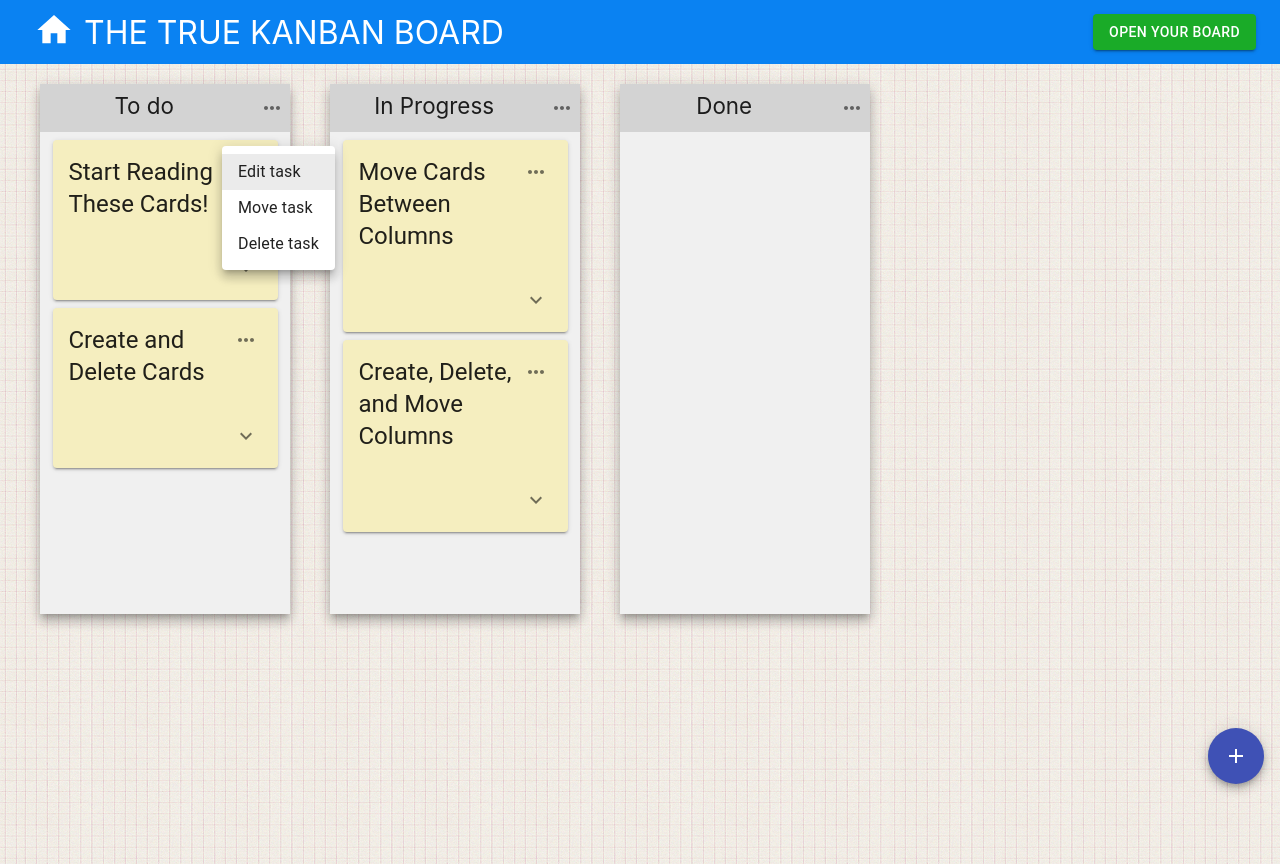
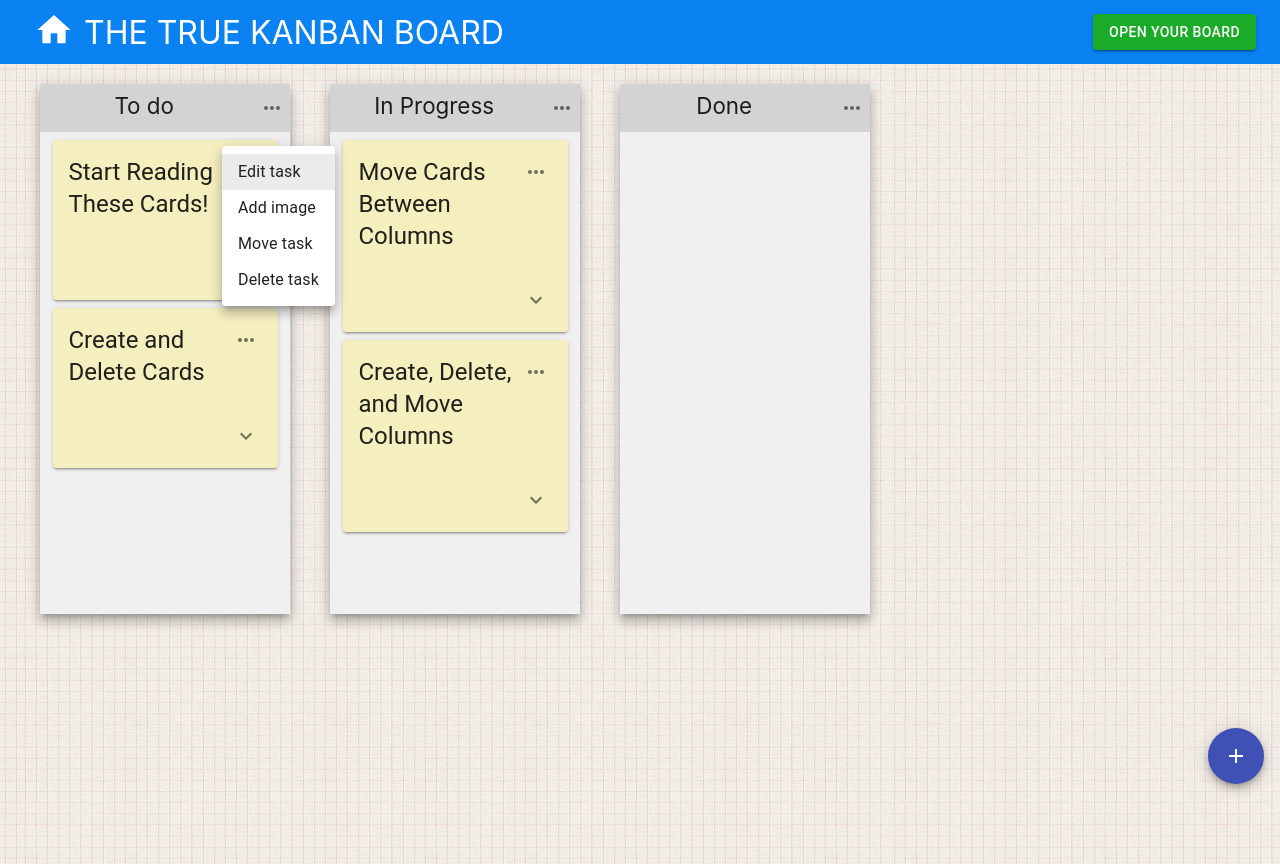
Before and after one commit to mr-robak/kanban-hackathon, a React (Create React App) app: page /board in a window 1280 px wide. Both pictures are taken after a click on the button 245 px from the left and 172 px from the top of the page. Built offline with nearby package versions, Linux system fonts and the light colour scheme.

Commit message:
Add/Delete image option added to card menu

```diff
--- a/src/components/Task.tsx
+++ b/src/components/Task.tsx
@@ -262,6 +262,11 @@ export default function Task(props: PropsItem) {
                 onClose={handleClose}
               >
                 <MenuItem onClick={handleCloseContextMenu}>Edit task</MenuItem>
+                {localStorage[imgId] ? (
+                  <MenuItem onClick={handleDeleteImg}>Delete image</MenuItem>
+                ) : (
+                  <MenuItem onClick={handleOpenForm}>Add image</MenuItem>
+                )}
                 <MenuItem onClick={handleMoveCard}>Move task</MenuItem>
                 <MenuItem onClick={handleDelete}>Delete task</MenuItem>
               </Menu>
```
